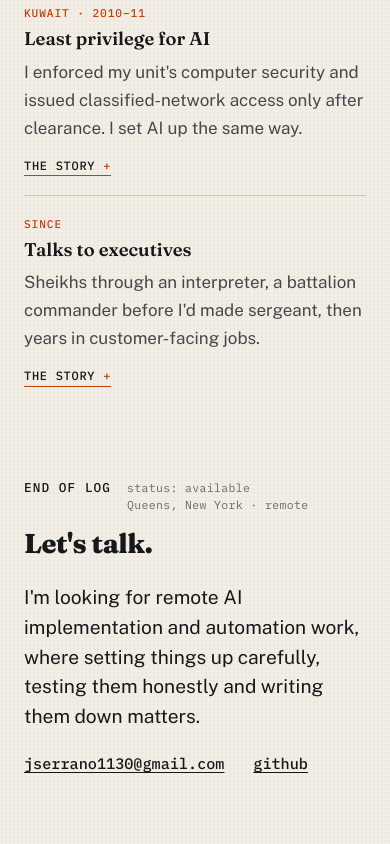
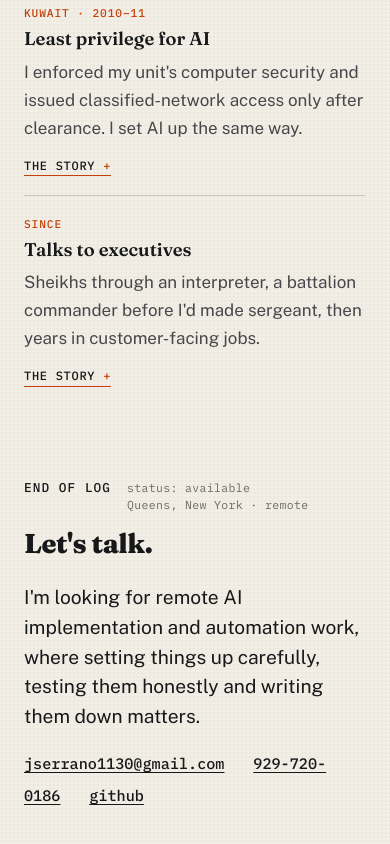
Before and after one commit to JonBold11/portfolio, a plain HTML site: page index.html in a window 390 px wide. Shown: the part 7265-8109 px from the top of the page. Drawn offline with nearby package versions, Linux system fonts and the light colour scheme.

Commit message:
Add phone number
Co-Authored-By: Claude Opus 5.5 <noreply@anthropic.com>

```diff
--- a/index.html
+++ b/index.html
@@ -340,7 +340,7 @@ footer.entry{padding-bottom:6rem}
   <div>
     <h2>Let's talk.</h2>
     <p class="lede">I'm looking for remote AI implementation and automation work, where setting things up carefully, testing them honestly and writing them down matters.</p>
-    <p class="contact"><a href="mailto:jserrano1130@gmail.com">jserrano1130@gmail.com</a><a href="https://github.com/JonBold11">github</a></p>
+    <p class="contact"><a href="mailto:jserrano1130@gmail.com">jserrano1130@gmail.com</a><a href="tel:+19297200186">929-720-0186</a><a href="https://github.com/JonBold11">github</a></p>
   </div>
 </footer>
 </main>
```
